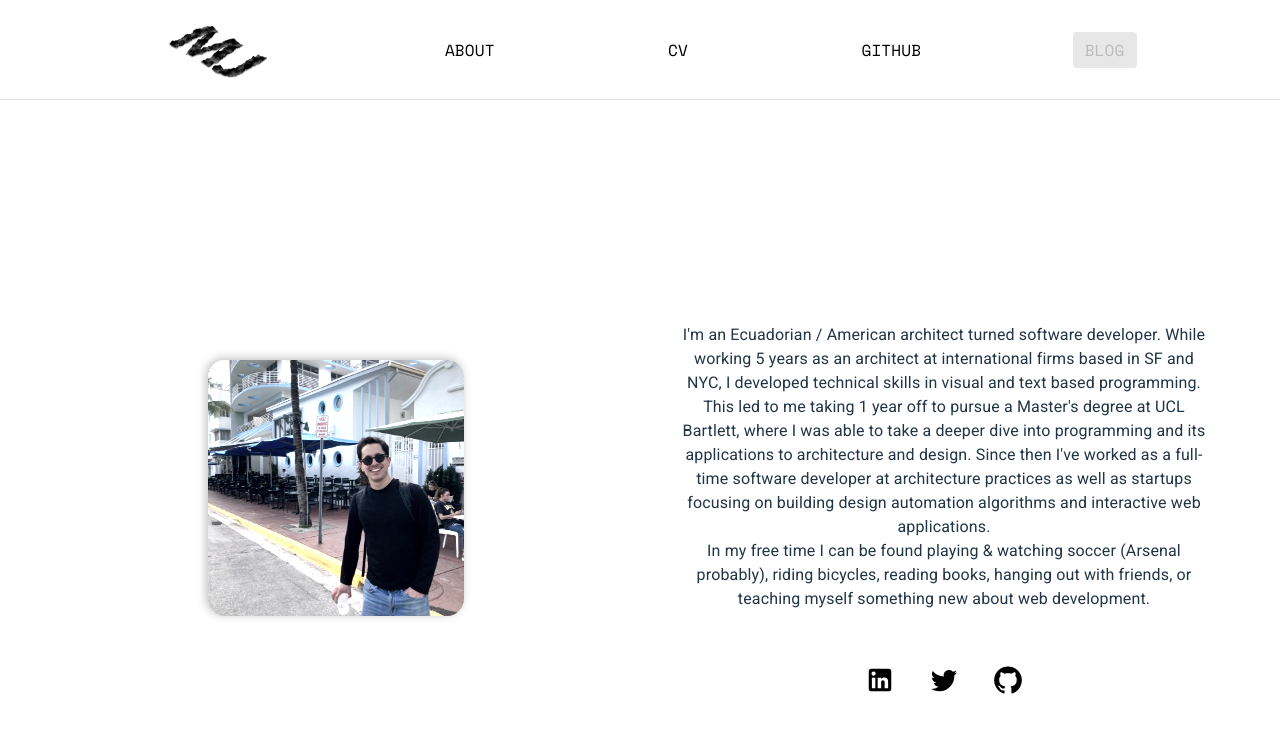
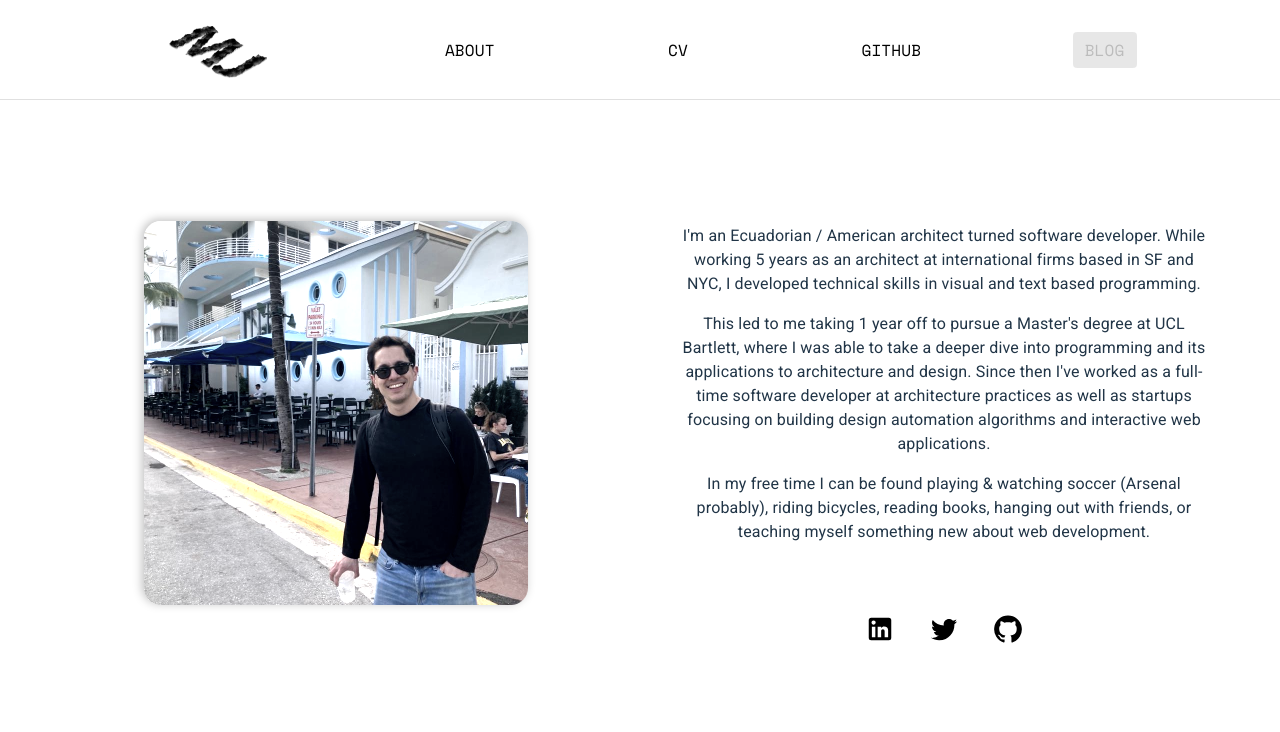
Before and after one commit to M-JULIANI/portfolio, a React (Vite) app: page /portfolio/about in a window 1280 px wide. Shown: the top 732 px of the page. Built offline with nearby package versions, Linux system fonts and the light colour scheme.

Commit message:
about page fixes

```diff
--- a/src/About.tsx
+++ b/src/About.tsx
@@ -29,7 +29,7 @@ export const About: React.FC<{ node: NodeInfo | null }> = ({ node }) => {
   if (node == null) return null;
 
   const about = node?.children?.find((x) => x.type === "image") || ({} as NodeInfo);
-  const width = oneCol || twoCols ? windowState.width * 0.8 : windowState.width * 0.2;
+  const width = oneCol || twoCols ? windowState.width * 0.75 : windowState.width * 0.3;
 
   const buttonSize = "30px";
   const items = [
@@ -50,7 +50,7 @@ export const About: React.FC<{ node: NodeInfo | null }> = ({ node }) => {
   const paragraphs = (about?.props?.content || "").split(/(?:\n\n|  )/);
 
   return (
-    <Layout node={node}>
+    <Layout node={node} offsetFactor={oneCol || twoCols ? 0.75 : 0.25}>
       <Grid
         container={true}
         columns={oneCol || twoCols ? 1 : 2}
@@ -79,8 +79,8 @@ export const About: React.FC<{ node: NodeInfo | null }> = ({ node }) => {
                   variant="body1"
                   sx={{
                     width: "100%",
-
                     wordWrap: "break-word",
+                    marginBottom: "1rem",
                   }}
                 >
                   {paragraph}
--- a/src/Layout.tsx
+++ b/src/Layout.tsx
@@ -5,7 +5,6 @@ import { LayoutImage } from "./components/LayoutImage";
 import { NodeInfo } from "./NodeInfo";
 import { ButtonStyle, DrawerElementsStyle } from "./styles";
 import { BasicMenu } from "./Menu";
-import { type } from "os";
 
 export const openCV = () => window.open("assets/Marco-Juliani-Resume-2024.pdf", "_blank");
 
```
